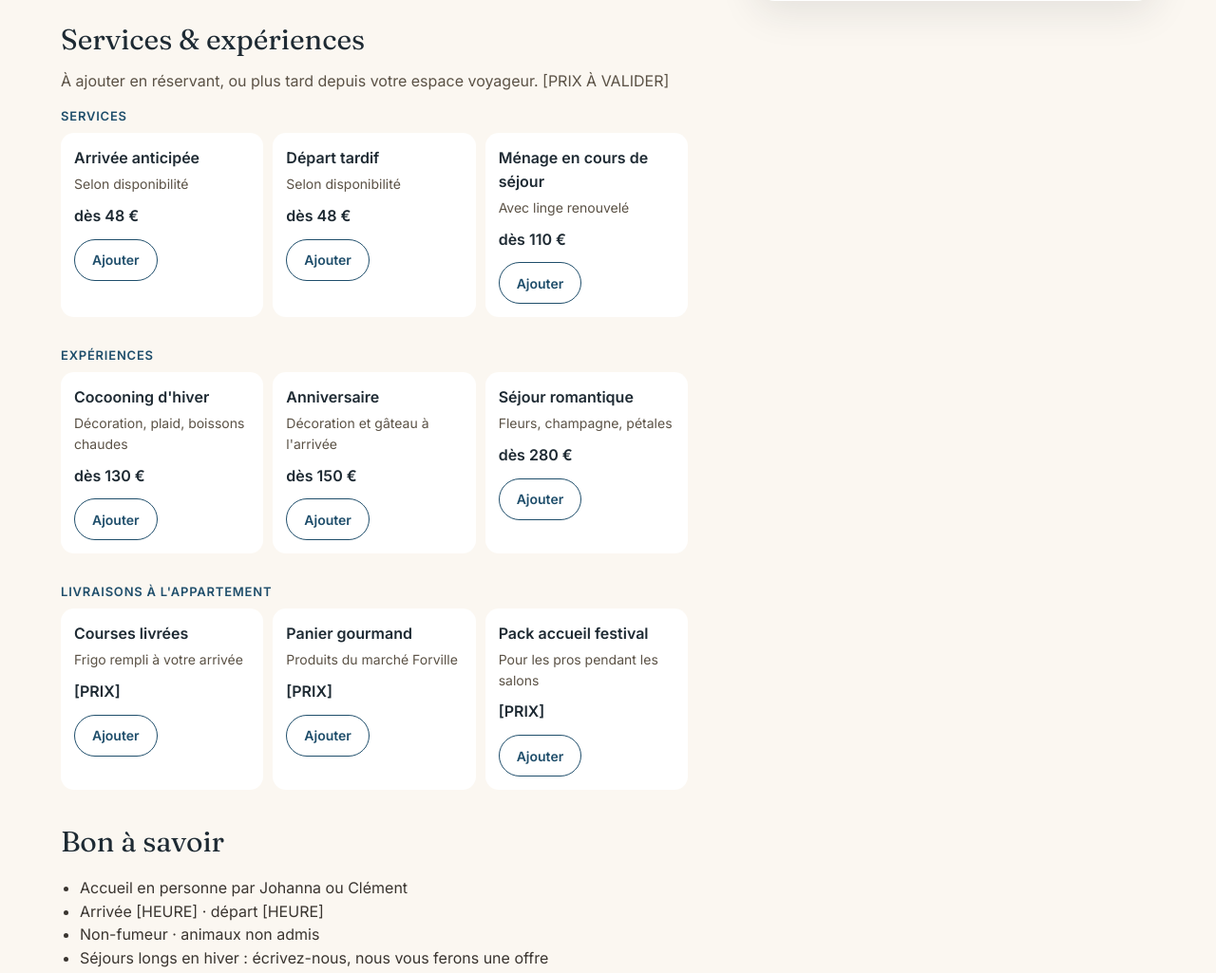
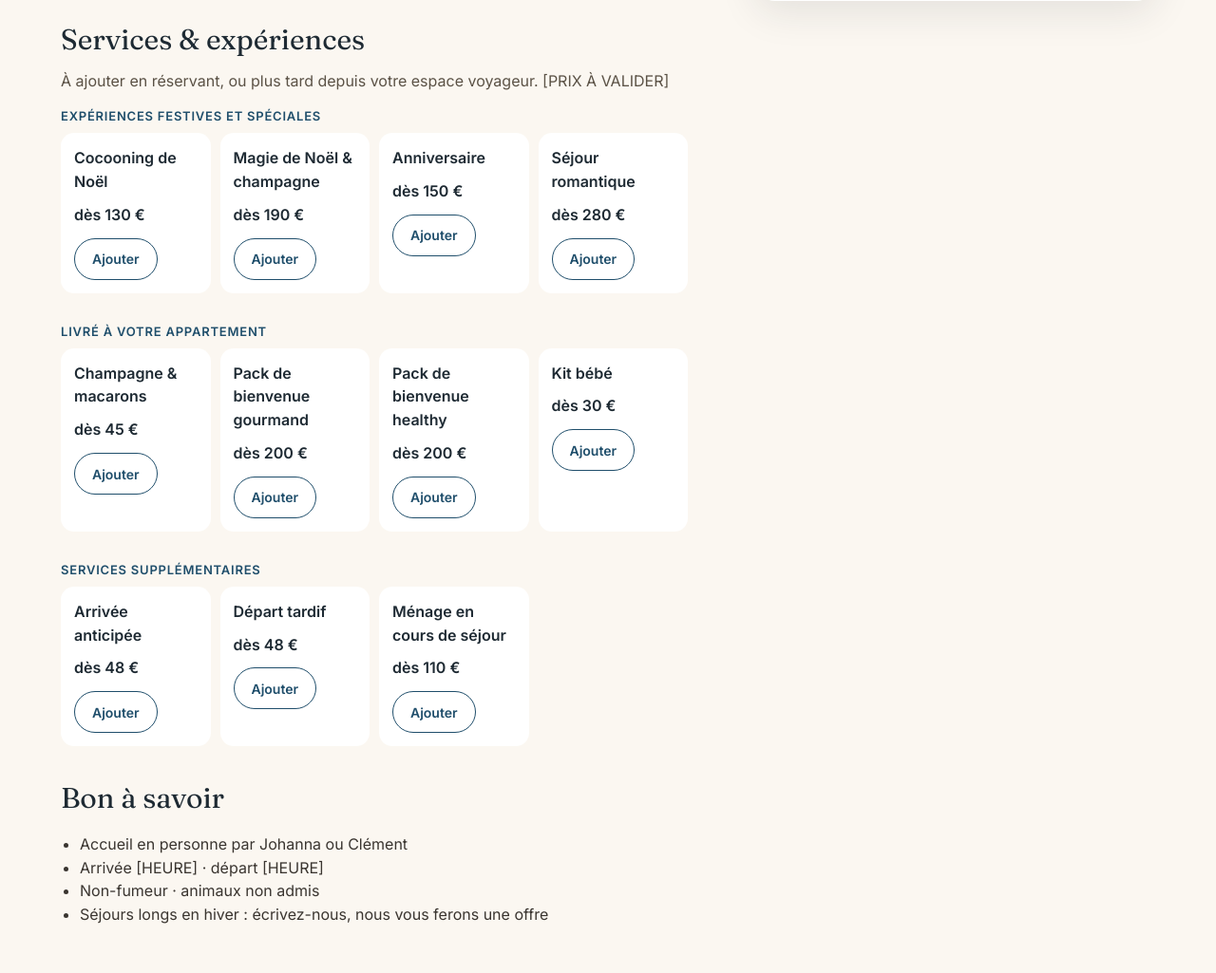
Before and after one commit to cdebeauchesne-art/chezjohanna, a plain HTML site: page logement.html in a window 1280 px wide. Shown: the part 1508-2533 px from the top of the page at 95% size. Drawn offline with Linux system fonts and the light colour scheme.

Commit message:
Options Duve completes (11)

```diff
--- a/logement.html
+++ b/logement.html
@@ -64,23 +64,25 @@
 
     <h2>Services &amp; expériences</h2>
     <p class="muted" style="margin:-4px 0 16px">À ajouter en réservant, ou plus tard depuis votre espace voyageur. [PRIX À VALIDER]</p>
-    <h3 class="svc-cat">Services</h3>
+    <h3 class="svc-cat">Expériences festives et spéciales</h3>
     <div class="services">
-      <div class="tile"><p><strong>Arrivée anticipée</strong></p><p class="muted">Selon disponibilité</p><p class="svc-price">dès 48 €</p><button type="button" class="svc-add">Ajouter</button></div>
-      <div class="tile"><p><strong>Départ tardif</strong></p><p class="muted">Selon disponibilité</p><p class="svc-price">dès 48 €</p><button type="button" class="svc-add">Ajouter</button></div>
-      <div class="tile"><p><strong>Ménage en cours de séjour</strong></p><p class="muted">Avec linge renouvelé</p><p class="svc-price">dès 110 €</p><button type="button" class="svc-add">Ajouter</button></div>
+      <div class="tile"><p><strong>Cocooning de Noël</strong></p><p class="svc-price">dès 130 €</p><button type="button" class="svc-add">Ajouter</button></div>
+      <div class="tile"><p><strong>Magie de Noël &amp; champagne</strong></p><p class="svc-price">dès 190 €</p><button type="button" class="svc-add">Ajouter</button></div>
+      <div class="tile"><p><strong>Anniversaire</strong></p><p class="svc-price">dès 150 €</p><button type="button" class="svc-add">Ajouter</button></div>
+      <div class="tile"><p><strong>Séjour romantique</strong></p><p class="svc-price">dès 280 €</p><button type="button" class="svc-add">Ajouter</button></div>
     </div>
-    <h3 class="svc-cat">Expériences</h3>
+    <h3 class="svc-cat">Livré à votre appartement</h3>
     <div class="services">
-      <div class="tile"><p><strong>Cocooning d'hiver</strong></p><p class="muted">Décoration, plaid, boissons chaudes</p><p class="svc-price">dès 130 €</p><button type="button" class="svc-add">Ajouter</button></div>
-      <div class="tile"><p><strong>Anniversaire</strong></p><p class="muted">Décoration et gâteau à l'arrivée</p><p class="svc-price">dès 150 €</p><button type="button" class="svc-add">Ajouter</button></div>
-      <div class="tile"><p><strong>Séjour romantique</strong></p><p class="muted">Fleurs, champagne, pétales</p><p class="svc-price">dès 280 €</p><button type="button" class="svc-add">Ajouter</button></div>
+      <div class="tile"><p><strong>Champagne &amp; macarons</strong></p><p class="svc-price">dès 45 €</p><button type="button" class="svc-add">Ajouter</button></div>
+      <div class="tile"><p><strong>Pack de bienvenue gourmand</strong></p><p class="svc-price">dès 200 €</p><button type="button" class="svc-add">Ajouter</button></div>
+      <div class="tile"><p><strong>Pack de bienvenue healthy</strong></p><p class="svc-price">dès 200 €</p><button type="button" class="svc-add">Ajouter</button></div>
+      <div class="tile"><p><strong>Kit bébé</strong></p><p class="svc-price">dès 30 €</p><button type="button" class="svc-add">Ajouter</button></div>
     </div>
-    <h3 class="svc-cat">Livraisons à l'appartement</h3>
+    <h3 class="svc-cat">Services supplémentaires</h3>
     <div class="services">
-      <div class="tile"><p><strong>Courses livrées</strong></p><p class="muted">Frigo rempli à votre arrivée</p><p class="svc-price">[PRIX]</p><button type="button" class="svc-add">Ajouter</button></div>
-      <div class="tile"><p><strong>Panier gourmand</strong></p><p class="muted">Produits du marché Forville</p><p class="svc-price">[PRIX]</p><button type="button" class="svc-add">Ajouter</button></div>
-      <div class="tile"><p><strong>Pack accueil festival</strong></p><p class="muted">Pour les pros pendant les salons</p><p class="svc-price">[PRIX]</p><button type="button" class="svc-add">Ajouter</button></div>
+      <div class="tile"><p><strong>Arrivée anticipée</strong></p><p class="svc-price">dès 48 €</p><button type="button" class="svc-add">Ajouter</button></div>
+      <div class="tile"><p><strong>Départ tardif</strong></p><p class="svc-price">dès 48 €</p><button type="button" class="svc-add">Ajouter</button></div>
+      <div class="tile"><p><strong>Ménage en cours de séjour</strong></p><p class="svc-price">dès 110 €</p><button type="button" class="svc-add">Ajouter</button></div>
     </div>
 
     <h2>Bon à savoir</h2>
--- a/style.css
+++ b/style.css
@@ -144,7 +144,7 @@ h1,h2,h3,.serif{font-family:Fraunces,Georgia,serif;font-weight:400}
   .lg-body h2{font-size:30px}
   .tiles{grid-template-columns:repeat(4,1fr)}
   .equip{grid-template-columns:repeat(3,1fr)}
-  .services{display:grid;grid-template-columns:repeat(3,1fr);overflow:visible}
+  .services{display:grid;grid-template-columns:repeat(4,1fr);overflow:visible}
   .services .tile{width:auto}
   .booking{position:sticky;top:24px;padding:28px}
   .map{height:360px}
```
